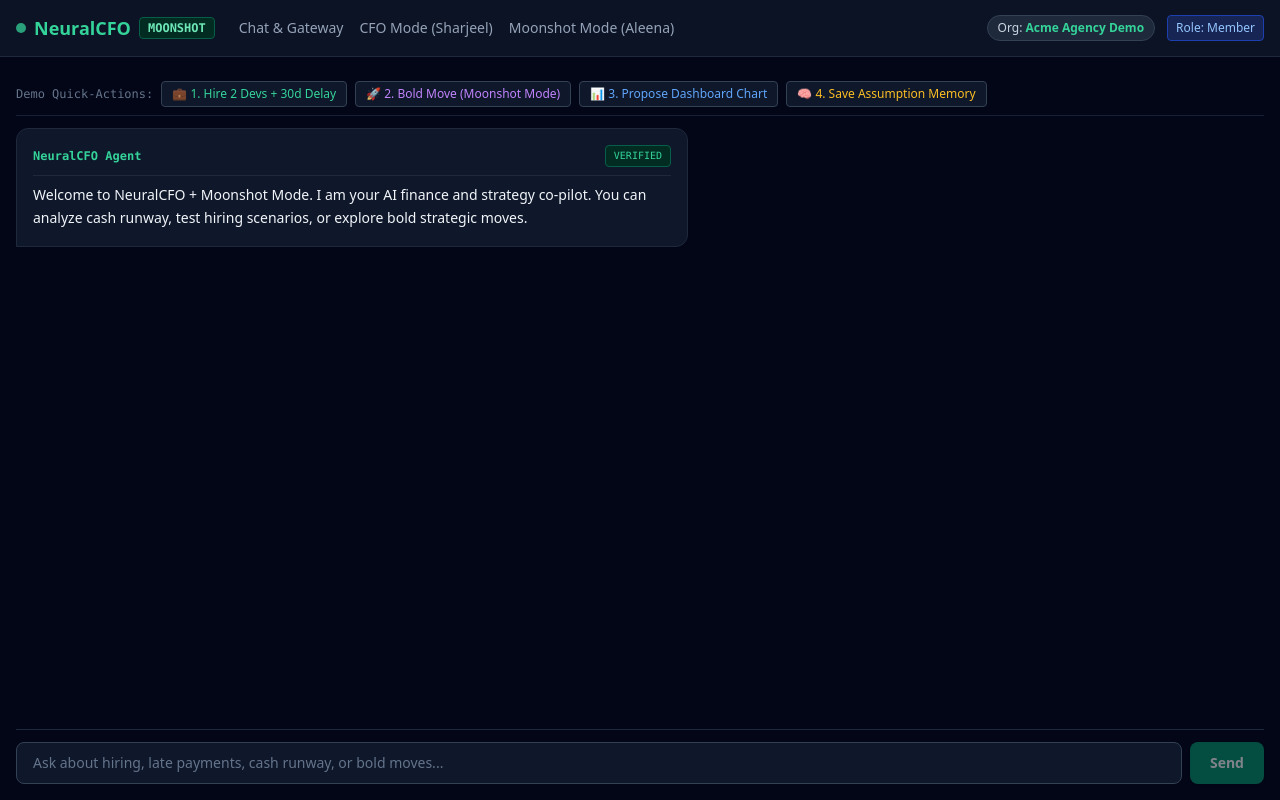
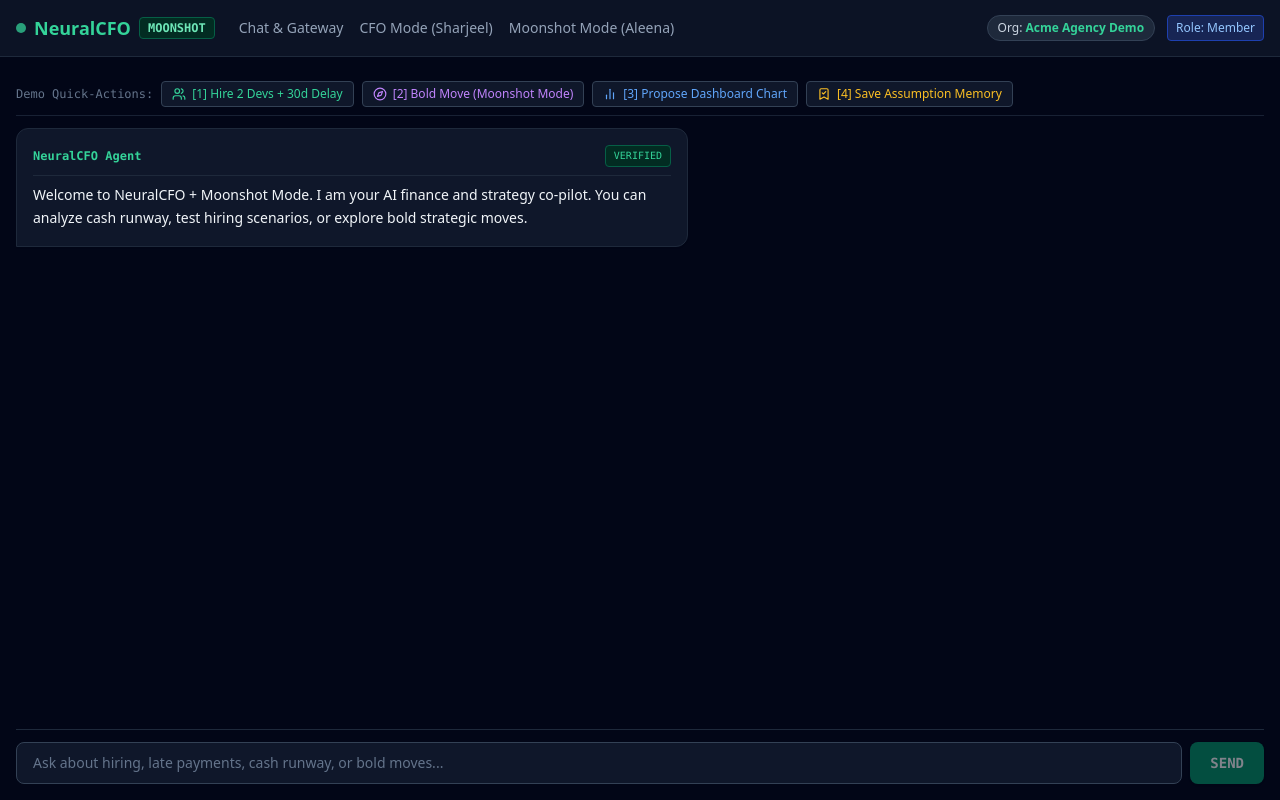
Before and after one commit to SHA-data/Gen.AI-Hackathon-, a Next.js app in the folder apps/web/: page /chat in a window 1280 px wide. Built offline with nearby package versions, Linux system fonts and the light colour scheme.

Commit message:
fix(ui): enforce strict zero-emoji policy with Lucide SVG icons

```diff
--- a/apps/web/src/app/cfo/page.tsx
+++ b/apps/web/src/app/cfo/page.tsx
@@ -1,10 +1,13 @@
 import React from "react";
+import { BarChart3 } from "lucide-react";
 
 export default function CfoPage() {
   return (
     <div className="p-8 max-w-4xl mx-auto bg-slate-900 border border-slate-800 rounded-xl mt-6">
       <div className="flex items-center space-x-3 mb-4">
-        <span className="text-2xl">📊</span>
+        <div className="p-2.5 rounded-lg bg-emerald-950/60 border border-emerald-800 text-emerald-400">
+          <BarChart3 className="w-5 h-5" />
+        </div>
         <div>
           <h1 className="text-xl font-bold text-slate-100">NeuralCFO Mode: Finance Engine Workspace</h1>
           <p className="text-xs text-slate-400 font-mono">Module Owner: Sharjeel (/services/api/app/cfo)</p>
--- a/apps/web/src/app/chat/page.tsx
+++ b/apps/web/src/app/chat/page.tsx
@@ -4,6 +4,7 @@
 import { useEvidenceDrawer } from "@/components/evidence/EvidenceDrawer";
 import { ApprovalCard, ActionProposalData } from "@/components/chat/ApprovalCard";
 import { ChartWidget, ChartEventData } from "@/components/chat/ChartWidget";
+import { Users, Compass, BarChart2, BookmarkCheck, ExternalLink } from "lucide-react";
 
 interface ChatMessage {
   id: string;
@@ -188,7 +189,7 @@
                   "1. **Performance-Based Retainer Shift**: Convert key clients to 50% upfront deposits (Fit: 88.5, Reversibility: High). " +
                   "Projected cash floor improves by +$35,000.00.\n\n" +
                   "2. **Productized Discovery Sprint**: Pre-sell 2-week architectural sprints paid 100% upfront (Fit: 82.0).\n\n" +
-                  "⚠️ *Disclaimer: NeuralCFO provides decision support and strategic stress-testing, not formal financial or legal advice.*",
+                  "[DISCLAIMER] NeuralCFO provides decision support and strategic stress-testing, not formal financial or legal advice.",
                 status: "verified",
                 citations: [
                   {
@@ -255,27 +256,31 @@
         <span className="text-slate-500 font-mono">Demo Quick-Actions:</span>
         <button
           onClick={() => handleSend("Can we hire two developers if our biggest client pays 30 days late?")}
-          className="px-2.5 py-1 rounded bg-slate-900 hover:bg-slate-800 text-emerald-400 border border-slate-700 whitespace-nowrap transition-colors"
+          className="px-2.5 py-1 rounded bg-slate-900 hover:bg-slate-800 text-emerald-400 border border-slate-700 whitespace-nowrap transition-colors flex items-center space-x-1.5"
         >
-          💼 1. Hire 2 Devs + 30d Delay
+          <Users className="w-3.5 h-3.5" />
+          <span>[1] Hire 2 Devs + 30d Delay</span>
         </button>
         <button
           onClick={() => handleSend("What bold move could fix this instead?")}
-          className="px-2.5 py-1 rounded bg-slate-900 hover:bg-slate-800 text-purple-400 border border-slate-700 whitespace-nowrap transition-colors"
+          className="px-2.5 py-1 rounded bg-slate-900 hover:bg-slate-800 text-purple-400 border border-slate-700 whitespace-nowrap transition-colors flex items-center space-x-1.5"
         >
-          🚀 2. Bold Move (Moonshot Mode)
+          <Compass className="w-3.5 h-3.5" />
+          <span>[2] Bold Move (Moonshot Mode)</span>
         </button>
         <button
           onClick={() => handleSend("Add the runway chart to my dashboard")}
-          className="px-2.5 py-1 rounded bg-slate-900 hover:bg-slate-800 text-blue-400 border border-slate-700 whitespace-nowrap transition-colors"
+          className="px-2.5 py-1 rounded bg-slate-900 hover:bg-slate-800 text-blue-400 border border-slate-700 whitespace-nowrap transition-colors flex items-center space-x-1.5"
         >
-          📊 3. Propose Dashboard Chart
+          <BarChart2 className="w-3.5 h-3.5" />
+          <span>[3] Propose Dashboard Chart</span>
         </button>
         <button
           onClick={() => handleSend("Remember that payroll is on the 28th")}
-          className="px-2.5 py-1 rounded bg-slate-900 hover:bg-slate-800 text-amber-400 border border-slate-700 whitespace-nowrap transition-colors"
+          className="px-2.5 py-1 rounded bg-slate-900 hover:bg-slate-800 text-amber-400 border border-slate-700 whitespace-nowrap transition-colors flex items-center space-x-1.5"
         >
-          🧠 4. Save Assumption Memory
+          <BookmarkCheck className="w-3.5 h-3.5" />
+          <span>[4] Save Assumption Memory</span>
         </button>
       </div>
 
@@ -337,8 +342,8 @@
               {/* Tappable Clarification Options for Moonshot */}
               {m.needsInput && (
                 <div className="my-3 p-3 bg-purple-950/40 border border-purple-800 rounded">
-                  <div className="text-xs font-semibold text-purple-300 mb-2">
-                    🎯 Moonshot Mode: Required Constraints
+                  <div className="text-xs font-semibold text-purple-300 mb-2 font-mono uppercase">
+                    [CONSTRAINTS REQUIRED] Moonshot Mode Intake
                   </div>
                   {m.needsInput.questions.map((q) => (
                     <div key={q.question_id} className="mb-2">
@@ -348,7 +353,7 @@
                           <button
                             key={opt.id}
                             onClick={() => handleSend(opt.label)}
-                            className="px-2.5 py-1 text-xs bg-slate-800 hover:bg-purple-900 text-slate-200 rounded border border-slate-700 transition-colors"
+                            className="px-2.5 py-1 text-xs bg-slate-800 hover:bg-purple-900 text-slate-200 rounded border border-slate-700 transition-colors font-mono"
                           >
                             {opt.label}
                           </button>
@@ -377,7 +382,7 @@
                       }
                       className="text-xs font-mono px-2 py-0.5 rounded bg-slate-950 hover:bg-slate-800 text-emerald-300 border border-emerald-900 transition-colors flex items-center space-x-1"
                     >
-                      <span>🔗</span>
+                      <ExternalLink className="w-3 h-3 text-emerald-400" />
                       <span>{c.label}</span>
                     </button>
                   ))}
@@ -409,7 +414,7 @@
           <button
             type="submit"
             disabled={isStreaming || !input.trim()}
-            className="px-5 py-2.5 bg-emerald-600 hover:bg-emerald-500 disabled:opacity-50 text-white text-sm font-semibold rounded-lg shadow transition-colors"
+            className="px-5 py-2.5 bg-emerald-600 hover:bg-emerald-500 disabled:opacity-50 text-white text-sm font-semibold rounded-lg shadow transition-colors font-mono uppercase"
           >
             {isStreaming ? "Thinking..." : "Send"}
           </button>
--- a/apps/web/src/components/chat/ChartWidget.tsx
+++ b/apps/web/src/components/chat/ChartWidget.tsx
@@ -1,6 +1,7 @@
 "use client";
 
 import React from "react";
+import { BarChart2 } from "lucide-react";
 
 export interface ChartEventData {
   chart_type: "line" | "bar" | "waterfall";
@@ -20,8 +21,9 @@
   return (
     <div className="my-3 p-4 bg-slate-900/90 border border-slate-800 rounded-lg max-w-xl">
       <div className="flex items-center justify-between pb-2 mb-3 border-b border-slate-800">
-        <h4 className="text-xs font-semibold text-emerald-400 uppercase tracking-wider font-mono">
-          📈 {chart.title}
+        <h4 className="text-xs font-semibold text-emerald-400 uppercase tracking-wider font-mono flex items-center space-x-1.5">
+          <BarChart2 className="w-3.5 h-3.5 text-emerald-400" />
+          <span>{chart.title}</span>
         </h4>
         <span className="text-[10px] font-mono px-2 py-0.5 rounded bg-slate-800 text-slate-300">
           Canonical Weekly Series
```
